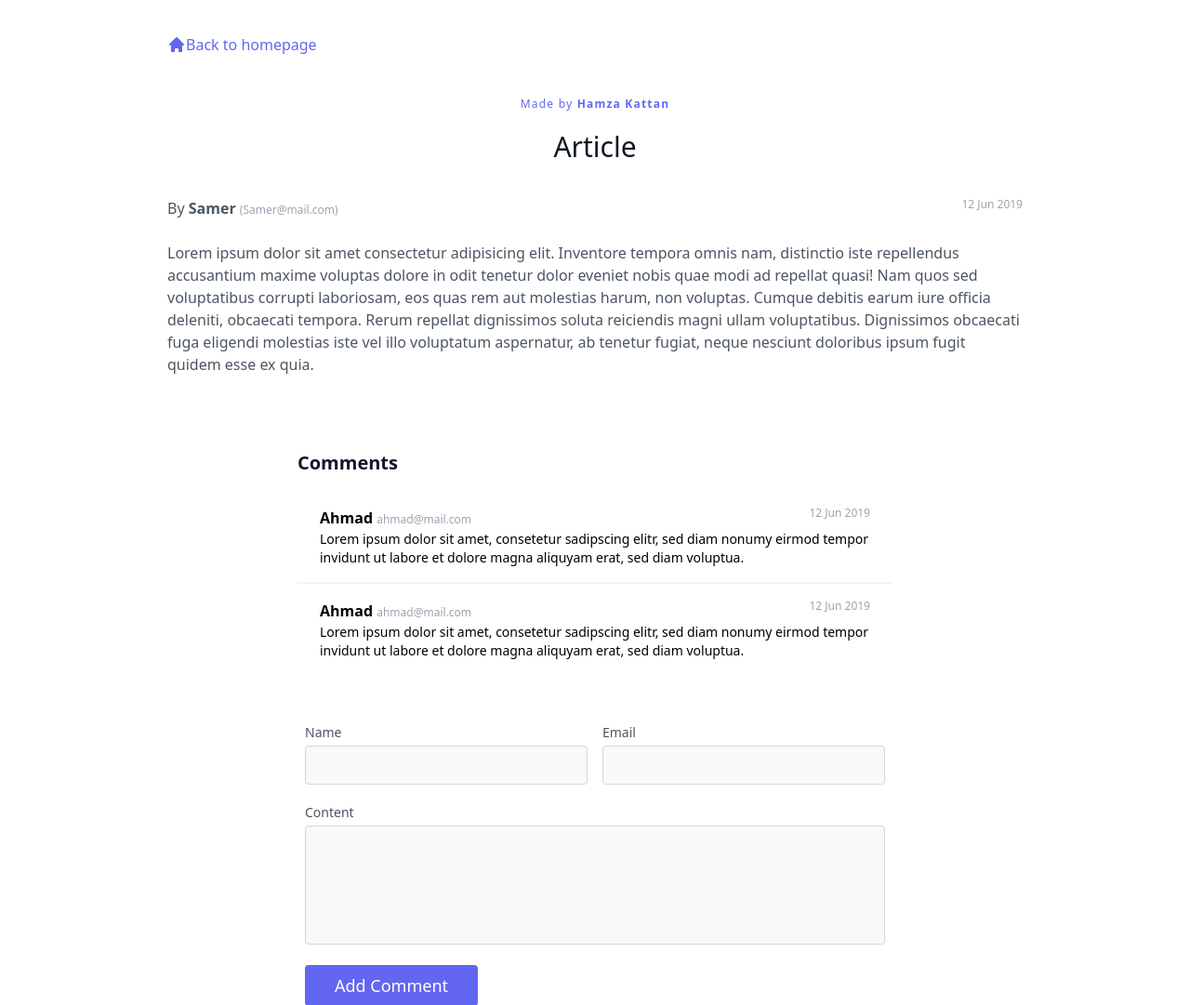
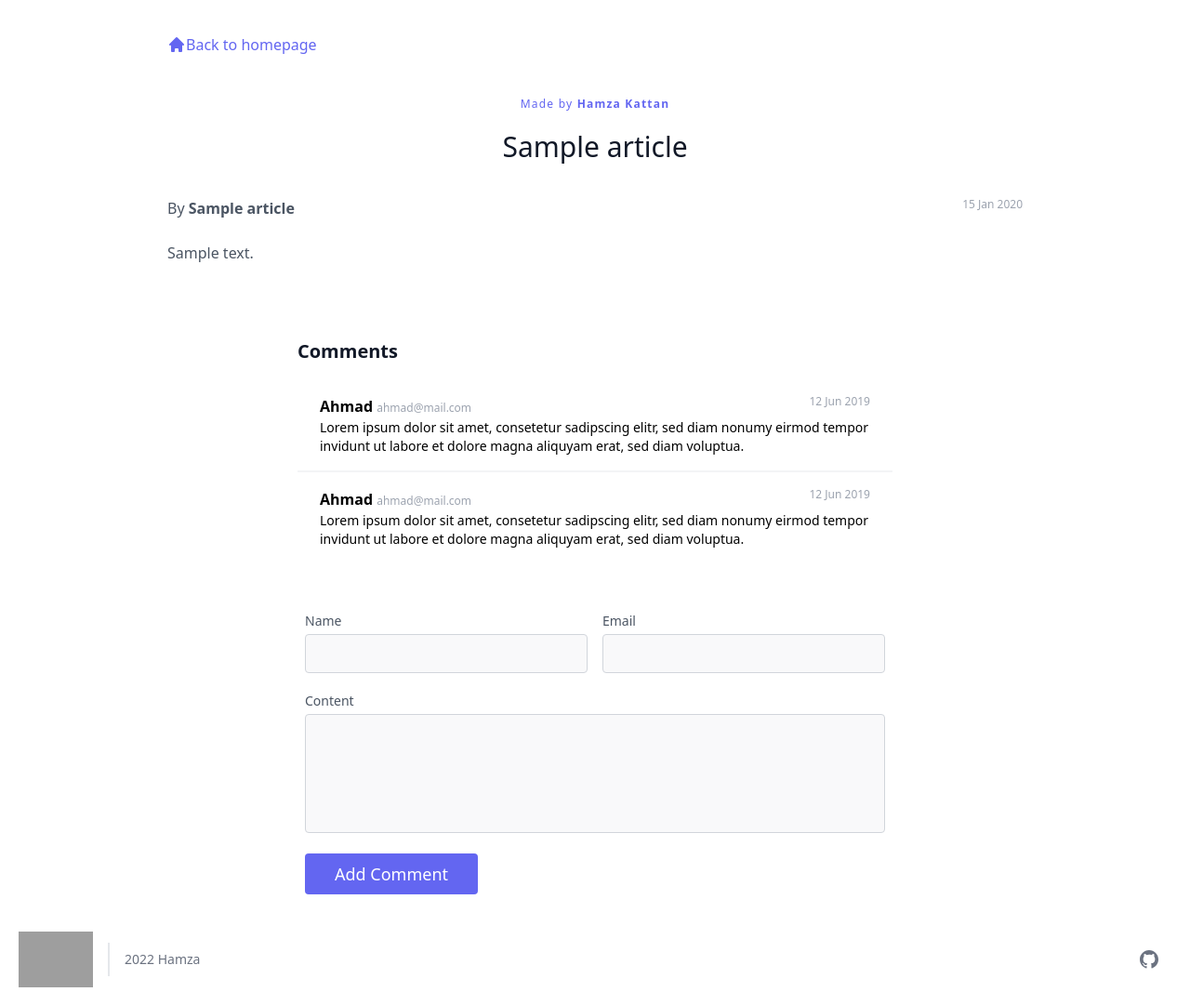
Before and after one commit to hamzakat/pin-php-articles, a PHP site: page /article.php?id=1 in a window 1280 px wide. Shown: the top 1081 px of the page at 93% size. Run offline with PHP 8.4, Linux system fonts and the light colour scheme; tables that the repository leaves empty hold one stand-in row (values such as "Sample post"); grey boxes are pictures that could not be loaded.

Commit message:
Single article page now is dynamic

```diff
--- a/src/article.php
+++ b/src/article.php
@@ -1,20 +1,28 @@
 <?php
-$PAGE_TITLE = "Article";
-require("layout/head.php");
+
+require_once "configs.php";
+require_once "controllers/ArticlesController.php";
+
+// Article objects
+$article = $articlesController->getById($_GET['id']);
+$PAGE_TITLE = $article->getTitle();
+
+require "layout/head.php";
+
 ?>
 
 <!-- Article -->
 <section class="text-gray-600 body-font relative">
     <div class="container px-5 py-15 lg:w-2/ md:w-3/4 mx-auto">
         <div class="flex justify-between mb-6">
-            <span>By <strong>Samer </strong><span class="text-xs text-gray-400">(Samer@mail.com)</span></span>
-            <span class="text-xs text-gray-400">12 Jun 2019</span>
+            <span>By <strong><?php echo $article->getContributorName() ?></strong></span>
+            <span class="text-xs text-gray-400"><?php echo $article->getPublishDate() ?></span>
         </div>
 
         <p class="">
-            Lorem ipsum dolor sit amet consectetur adipisicing elit. Inventore tempora omnis nam, distinctio iste repellendus accusantium maxime voluptas dolore in odit tenetur dolor eveniet nobis quae modi ad repellat quasi!
-            Nam quos sed voluptatibus corrupti laboriosam, eos quas rem aut molestias harum, non voluptas. Cumque debitis earum iure officia deleniti, obcaecati tempora. Rerum repellat dignissimos soluta reiciendis magni ullam voluptatibus.
-            Dignissimos obcaecati fuga eligendi molestias iste vel illo voluptatum aspernatur, ab tenetur fugiat, neque nesciunt doloribus ipsum fugit quidem esse ex quia.
+            <?php
+            echo $article->getText();
+            ?>
         </p>
 
     </div>
```
